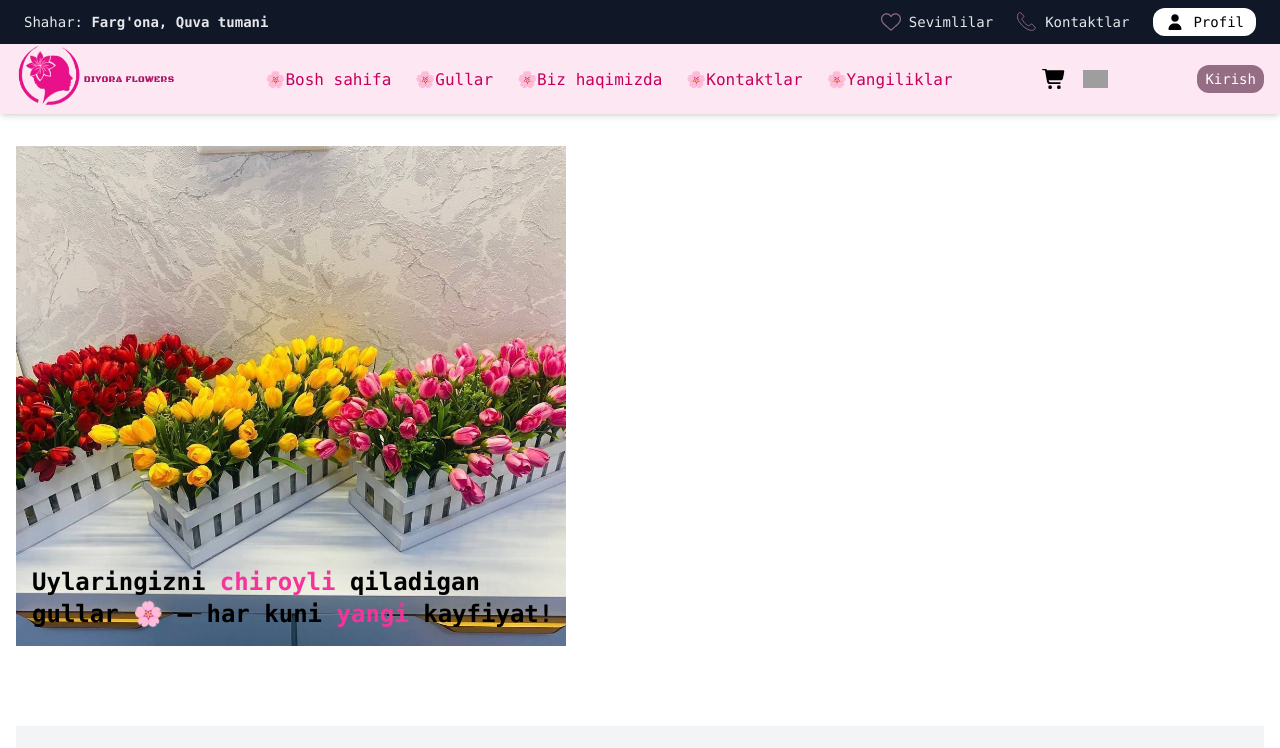
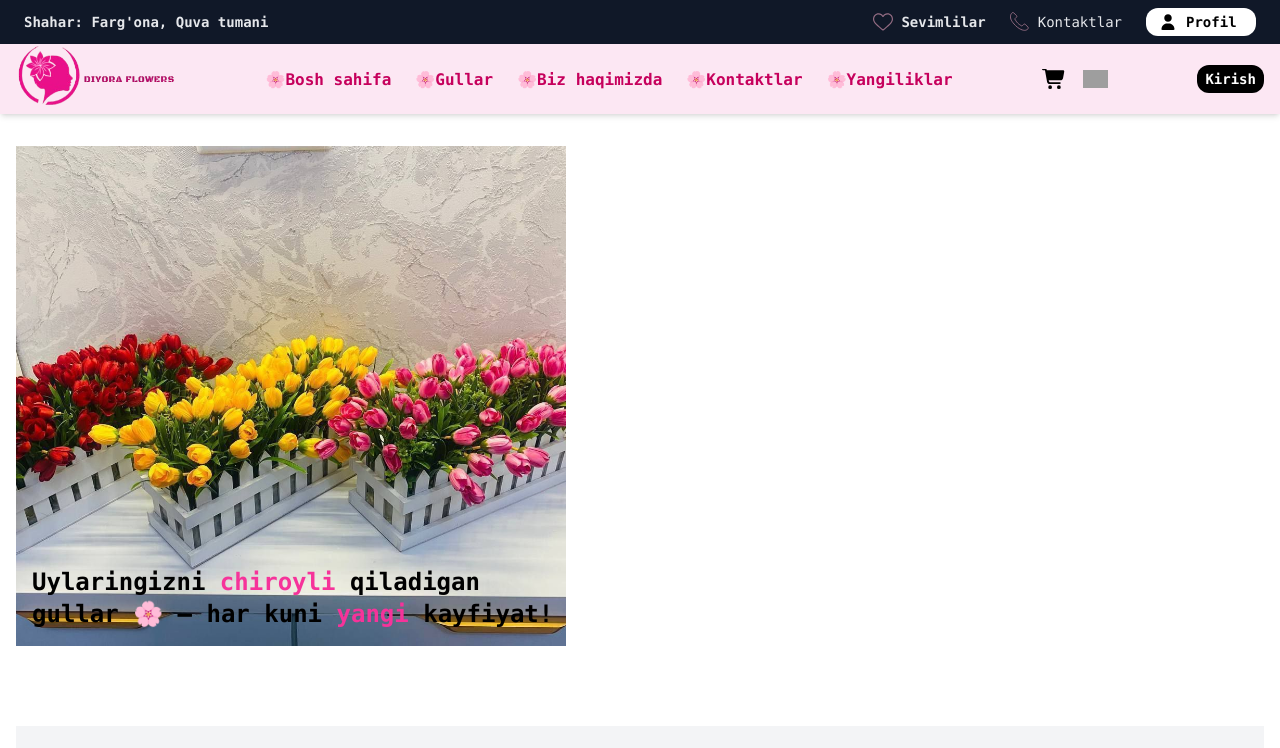
Before and after one commit to bugname7/flowers, a Next.js app: page / in a window 1280 px wide. Shown: the top 748 px of the page. Built offline with nearby package versions, Linux system fonts and the light colour scheme; grey boxes are pictures that could not be loaded.

Commit message:
update font

```diff
--- a/src/app/components/Navbar.tsx
+++ b/src/app/components/Navbar.tsx
@@ -60,12 +60,12 @@ export default function Navbar() {
         </Link>
 
         {/* Desktop menu */}
-        <ul className="hidden md:flex gap-6 text-pink-900 font-medium items-center">
-          <li><Link href="/" className="font-mono font-medium text-pink-700">🌸Bosh sahifa</Link></li>
-          <li><Link href="/catalog" className="font-mono font-medium text-pink-700">🌸Gullar</Link></li>
-          <li><Link href="/about" className="font-mono font-medium text-pink-700">🌸Biz haqimizda</Link></li>
-          <li><Link href="/contact" className="font-mono font-medium text-pink-700">🌸Kontaktlar</Link></li>
-          <li><Link href="/news" className="font-mono font-medium text-pink-700">🌸Yangiliklar</Link></li>
+        <ul className="hidden md:flex gap-6 text-pink-900 font-semibold items-center">
+          <li><Link href="/" className="font-mono font-semibold text-pink-700">🌸Bosh sahifa</Link></li>
+          <li><Link href="/catalog" className="font-mono font-semibold text-pink-700">🌸Gullar</Link></li>
+          <li><Link href="/about" className="font-mono font-semibold text-pink-700">🌸Biz haqimizda</Link></li>
+          <li><Link href="/contact" className="font-mono font-semibold text-pink-700">🌸Kontaktlar</Link></li>
+          <li><Link href="/news" className="font-mono font-semibold text-pink-700">🌸Yangiliklar</Link></li>
         </ul>
 
         <div className="flex gap-4 mr-10  md:mr-0 items-center absolute right-12 md:static">
@@ -80,18 +80,25 @@ export default function Navbar() {
         <div className="hidden md:flex gap-4 items-center">
           {user ? (
             <div className="flex items-center gap-3">
-              <span className="font-medium font-mono text-pink-900 text-sm shadow-xl bg-pink-300 py-1 px-1 rounded-xl">
+              <span className="font-semibold font-mono  text-sm shadow-xl bg-black text-white py-2 px-2 rounded-2xl">
                 {user.name}
               </span>
               <button
                 onClick={handleLogout}
-                className="text-sm text-white bg-black py-1 cursor-pointer px-2 rounded-xl shadow-xl font-mono"
+                className="text-sm text-black bg-white flex py-1 cursor-pointer px-2 rounded-xl shadow-xl font-mono"
               >
+                <Image
+                  src="/images/exit.svg"
+                  alt="exit image"
+                  width={20}
+                  height={20}
+                  className="object-contain"
+                />
                 Chiqish
               </button>
             </div>
           ) : (
-            <Link href="/auth/login" className="text-sm text-white bg-[#956D84] hover:bg-[#956D54] px-2 py-1 rounded-xl font-mono">
+            <Link href="/auth/login" className="text-sm text-white bg-black hover:bg-gray-200 hover:text-black px-2 py-1 rounded-xl font-semibold font-mono">
               Kirish
             </Link>
           )}
@@ -107,7 +114,7 @@ export default function Navbar() {
       </div>
 
       {isOpen && (
-        <ul className="md:hidden mt-4 px-6 pb-4 flex flex-col gap-3 text-pink-900 font-medium bg-pink-50 shadow-inner">
+        <ul className="md:hidden mt-4 px-6 pb-4 flex flex-col gap-3 text-pink-900 font-semibold bg-pink-50 shadow-inner">
           {[
             { href: "/", label: "🌸Bosh sahifa" },
             { href: "/catalog", label: "🌸Katalog" },
@@ -132,20 +139,27 @@ export default function Navbar() {
           <li>
             {user ? (
               <div className="flex flex-col gap-1">
-                <span className="font-mono font-medium bg-pink-300 text-xl text-center py-2 px-1 rounded-xl w-[100px]">
+                <span className="font-mono font-semibold bg-black text-white  text-center py-2 px-1 rounded-xl w-[120px]">
                   {user.name}
                 </span>
                 <button
                   onClick={handleLogout}
-                  className="text-white bg-black shadow-md mt-4 font-mono text-center py-2 px-1 rounded-xl w-[80px]"
+                  className="text-black flex bg-white shadow-md mt-4 font-mono font-semibold text-center py-2 px-1 rounded-xl w-[100px]"
                 >
+                  <Image
+                    src="/images/exit.svg"
+                    alt="exit image"
+                    width={20}
+                    height={20}
+                    className="object-contain"
+                  />
                   Chiqish
                 </button>
               </div>
             ) : (
               <Link
                 href="/auth/login"
-                className="font-mono font-medium text-white bg-pink-800 py-1 px-3 rounded-xl hover:bg-pink-700 block text-center"
+                className="font-mono font-medium text-white bg-black py-1 px-3 rounded-xl  block text-center"
                 onClick={handleLinkClick}
               >
                 Kirish
--- a/src/app/components/TopBar.tsx
+++ b/src/app/components/TopBar.tsx
@@ -7,7 +7,7 @@ export default function Topbar() {
       <div className="container mx-auto flex flex-col md:flex-row justify-between px-6 py-2 gap-2 md:gap-0">
         {/* Chap tomondagi text */}
         <div className="flex gap-2 md:gap-6 text-left items-center  ">
-          <span className="font-mono">
+          <span className="font-mono font-semibold   ">
             Shahar: <b>Farg&apos;ona, Quva tumani</b>
           </span>
         </div>
@@ -16,7 +16,7 @@ export default function Topbar() {
         <div className="flex flex-col sm:flex-row gap-2 sm:gap-6 text-left">
           <Link
             href="/likes"
-            className="hover:text-pink-400 font-mono cursor-pointer flex gap-2 items-center"
+            className="hover:text-pink-400 font-mono font-semibold cursor-pointer flex gap-2 items-center"
           >
             <Image
               src="/images/like.svg"
@@ -41,7 +41,7 @@ export default function Topbar() {
             />
             Kontaktlar
           </Link>
-          <Link href={'/profile'} className=" bg-white text-black px-3 py-1 rounded-xl  font-mono   font-medium   gap-2 flex "> <Image
+          <Link href={'/profile'} className=" bg-white text-black px-3 w-[110px] py-1 rounded-xl  font-mono   font-semibold   gap-2 flex "> <Image
             src="/images/user.svg"
             alt="likes image"
             width={20}
```
